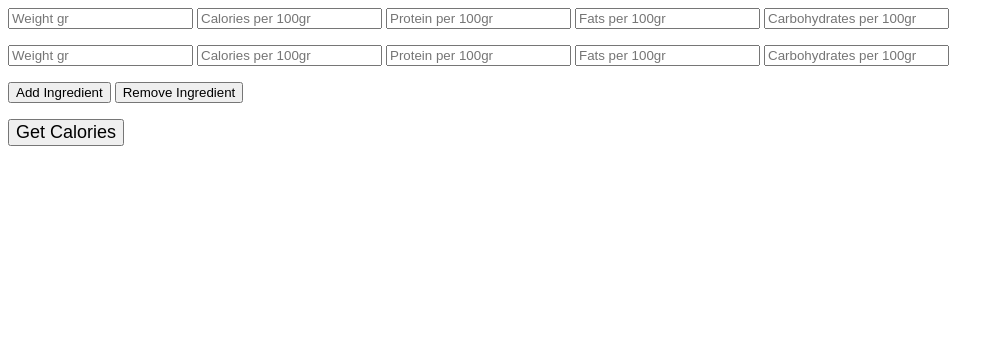
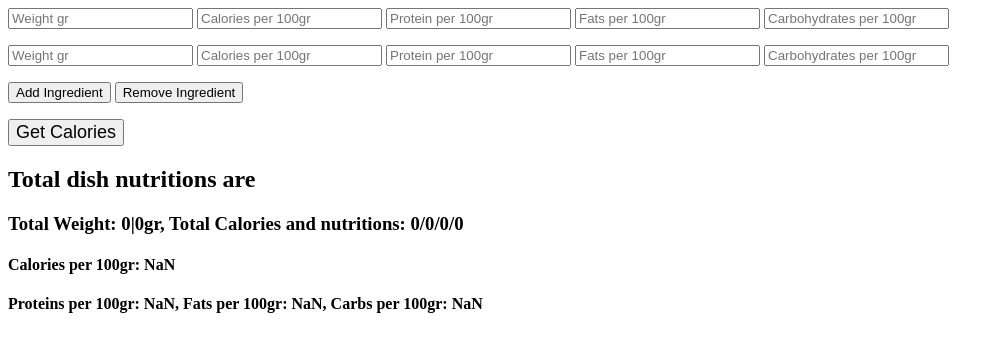
Before and after one commit to DimaSmaha/dishCalorieCounter, a plain HTML site: page index.html in a window 1280 px wide. Both pictures are taken after a click on the button "Get Calories". Shown: the whole page, without its empty margins (0-1004 px from the left). Drawn offline with nearby package versions, Linux system fonts and the light colour scheme.

Commit message:
add renderting

```diff
--- a/const/locators.mjs
+++ b/const/locators.mjs
@@ -4,6 +4,11 @@ class Locators {
     this.getDishCaloriesBtn = document.querySelector("#getDishCalories");
     this.addIngredientBtn = document.getElementById("addInputBtn");
     this.removeInputBtn = document.getElementById("removeInputBtn");
+    this.ingredietsNutritionsBox = document.querySelector(
+      "#ingredietsNutritionsBox"
+    );
+    this.dishNutritionsBox = document.querySelector("#dishNutritionsBox");
+    this.dishNutritionsValues = document.querySelector("#dishNutritionsValues");
 
     this.ingredientInput = document.querySelector("#ingredientInput");
     this.inputBox = document.getElementsByClassName("inputBox");
--- a/index.html
+++ b/index.html
@@ -25,5 +25,7 @@
     <div>
       <button class="mainBtn" id="getDishCalories">Get Calories</button>
     </div>
+    <div id="ingredietsNutritionsBox"></div>
+    <div id="dishNutritionsBox"></div>
   </body>
 </html>
--- a/modules/ingredients/calculateValues.mjs
+++ b/modules/ingredients/calculateValues.mjs
@@ -46,7 +46,7 @@ function getIngredientNutritionsPerHundredGrams() {
     nutritionsPerHundred.push(generateObj);
   }
 
-  console.log("get Ingredients Nutritions", getIngredientsNutritions);
+  console.log("get Ingredients Nutritions", nutritionsPerHundred);
   return nutritionsPerHundred;
 }
 
@@ -108,7 +108,29 @@ function getDishNutritionPerHundredGrams() {
   };
 
   console.log("nutritionsPerHundredGrams", nutritionsPerHundredGrams);
-  return nutritionsPerHundredGrams;
+  return { totalNutritions, nutritionsPerHundredGrams };
 }
 
-export function renderDishNutritions() {}
+export function renderDishNutritions() {
+  const totalNutritions = getDishNutritionPerHundredGrams().totalNutritions;
+  const nutritionsPerHundredGrams =
+    getDishNutritionPerHundredGrams().nutritionsPerHundredGrams;
+
+  const dishNutritionsValues = document.querySelector("#dishNutritionsValues");
+
+  if (dishNutritionsValues) {
+    dishNutritionsValues.remove();
+  }
+
+  loc.dishNutritionsBox.insertAdjacentHTML(
+    "beforeEnd",
+    `
+    <div id="dishNutritionsValues">
+      <h2>Total dish nutritions are</h2>
+      <h3>Total Weight: ${totalNutritions.weightSum}|${nutritionsPerHundredGrams.getTotalWeight}gr, Total Calories and nutritions: ${totalNutritions.caloriesSum}/${totalNutritions.proteinSum}/${totalNutritions.fatsSum}/${totalNutritions.carbsSum}</h3>
+      <h4>Calories per 100gr: ${nutritionsPerHundredGrams.getCaloriesPerHundredGrams}</h4>
+      <h4>Proteins per 100gr: ${nutritionsPerHundredGrams.getProteinsPerHundredGrams}, Fats per 100gr: ${nutritionsPerHundredGrams.getFatsPerHundredGrams}, Carbs per 100gr: ${nutritionsPerHundredGrams.getCaloriesPerHundredGrams}</h4>
+    </div>
+    `
+  );
+}
```
